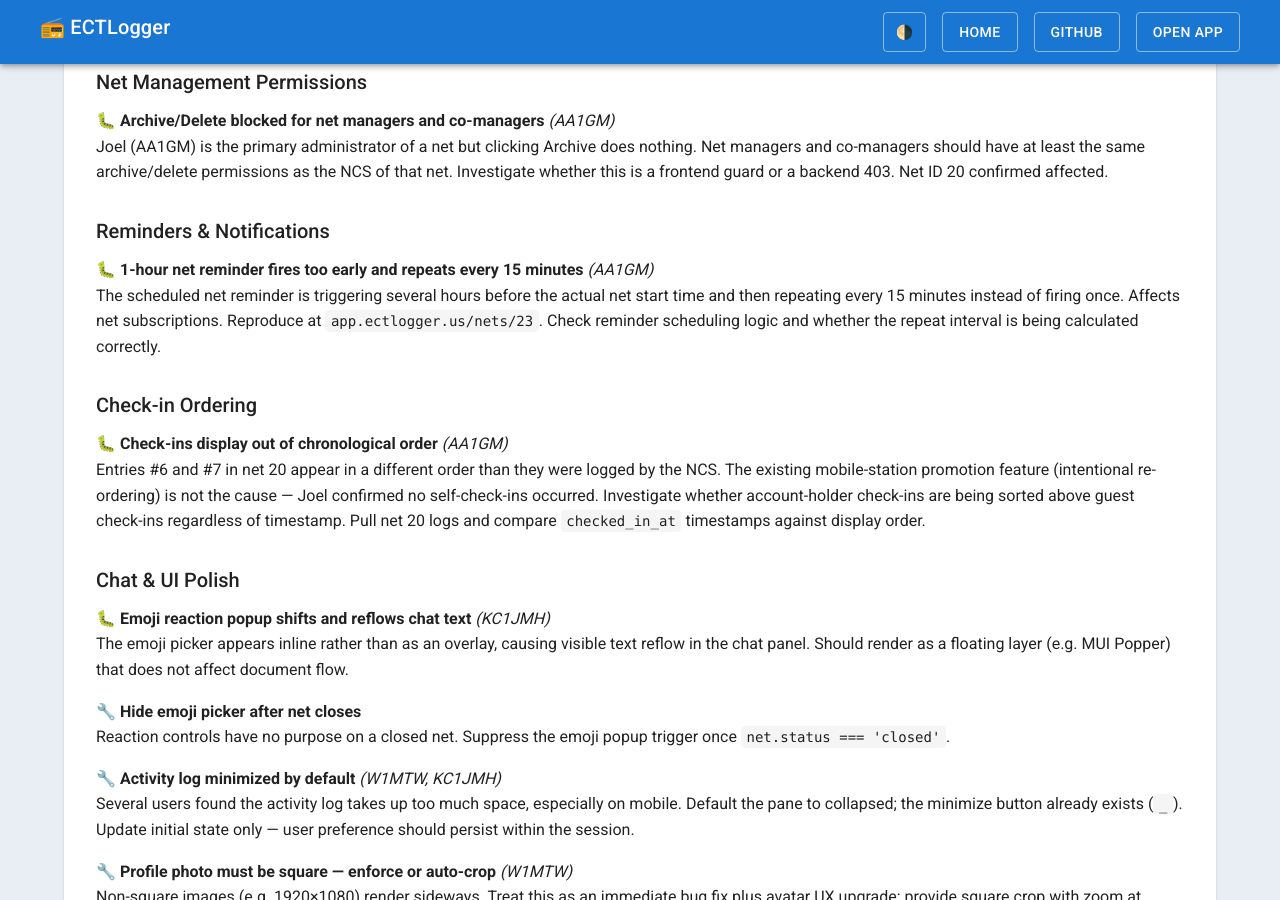
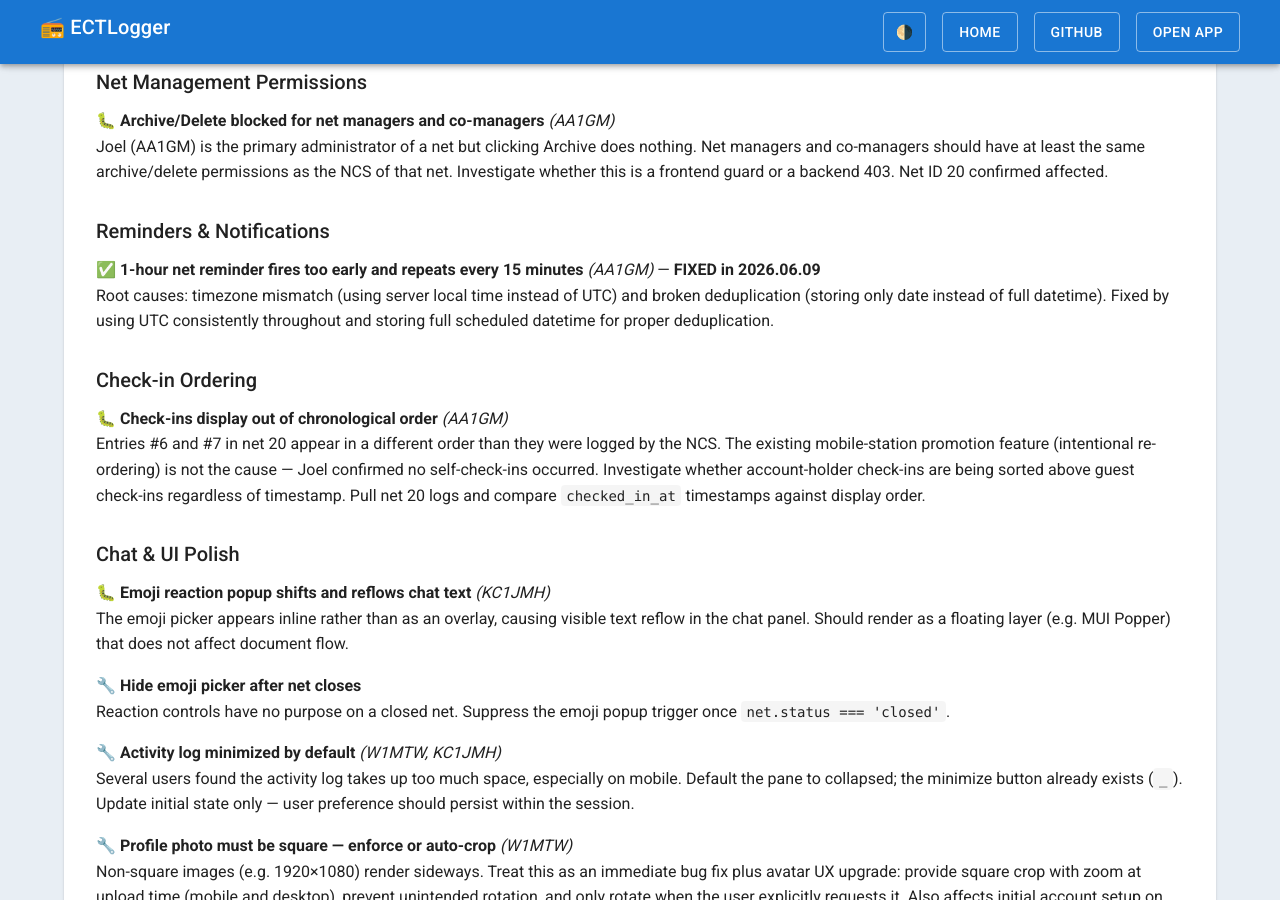
Before and after one commit to bradbrownjr/ectlogger, a Jekyll site: the page built from docs/ROADMAP.md, in a window 1280 px wide and 900 px high, scrolled down 821 px. Built offline with Jekyll 4.4.1, drawn with Linux system fonts in a browser that asks for light colours; our own code applies the rules of GitHub Pages for plain Markdown files.

Commit message:
Updated action log with UTC related bug affecting net reminder schedule

```diff
--- a/docs/ROADMAP.md
+++ b/docs/ROADMAP.md
@@ -34,8 +34,8 @@ Joel (AA1GM) is the primary administrator of a net but clicking Archive does not
 
 ### Reminders & Notifications
 
-**🐛 1-hour net reminder fires too early and repeats every 15 minutes** *(AA1GM)*
-The scheduled net reminder is triggering several hours before the actual net start time and then repeating every 15 minutes instead of firing once. Affects net subscriptions. Reproduce at `app.ectlogger.us/nets/23`. Check reminder scheduling logic and whether the repeat interval is being calculated correctly.
+✅ **1-hour net reminder fires too early and repeats every 15 minutes** *(AA1GM)* — **FIXED in 2026.06.09**
+Root causes: timezone mismatch (using server local time instead of UTC) and broken deduplication (storing only date instead of full datetime). Fixed by using UTC consistently throughout and storing full scheduled datetime for proper deduplication.
 
 ### Check-in Ordering
 
```
Also changed, not shown: docs/CHANGELOG.md (+8 -0 lines), frontend/src/changelog.json (+18 -28 lines).
